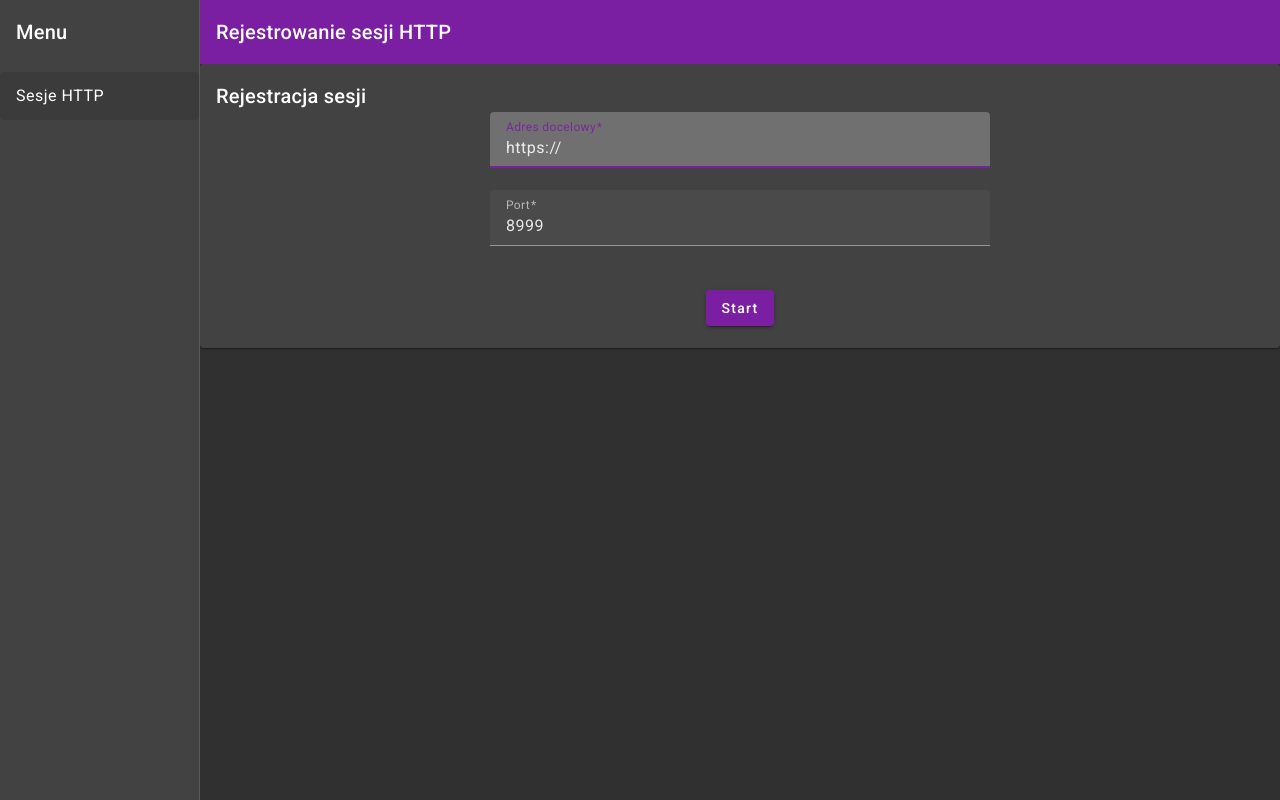
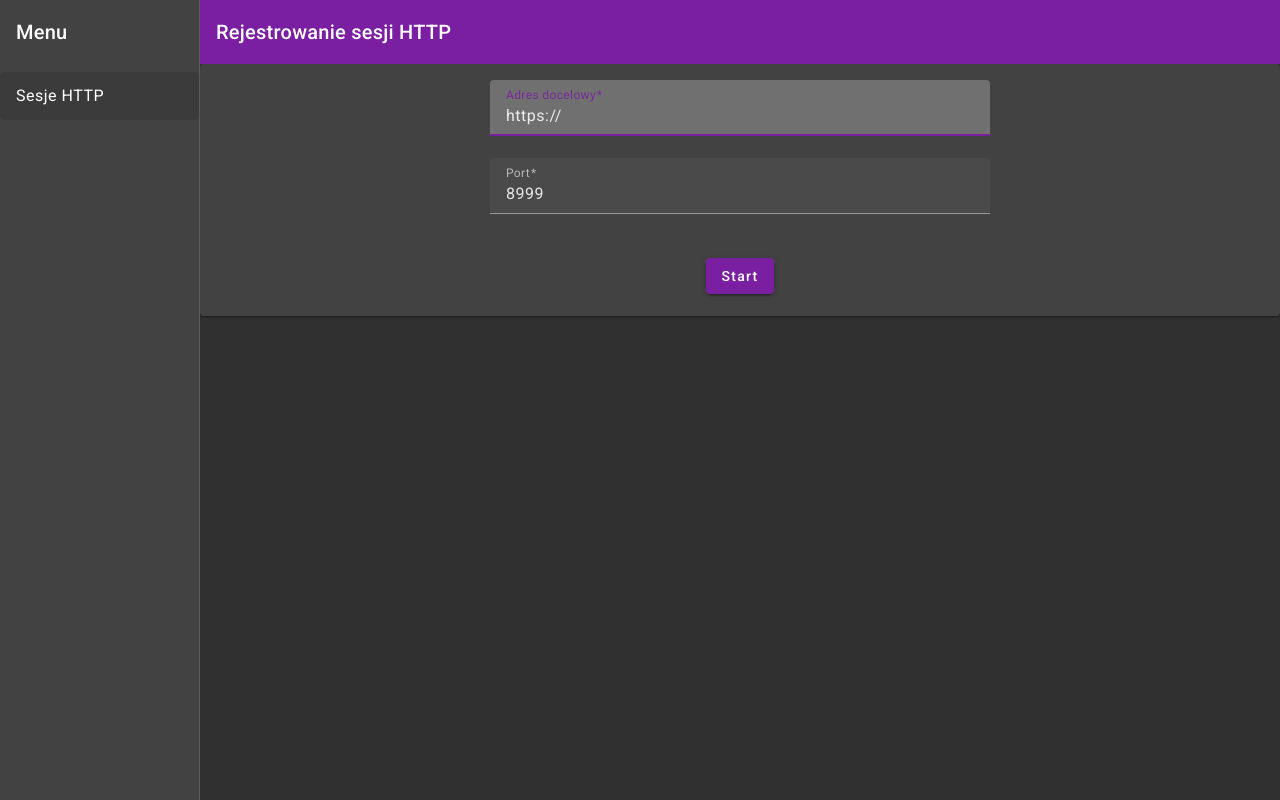
Before and after one commit to leliw/proxy-one-http, an Angular app in the folder frontend/: page /sessions/create in a window 1280 px wide. Built offline with nearby package versions, Linux system fonts and the light colour scheme; no server answers.

Commit message:
Usunięcie card header

```diff
--- a/frontend/src/app/features/sessions/session-start/session-start.component.html
+++ b/frontend/src/app/features/sessions/session-start/session-start.component.html
@@ -1,7 +1,4 @@
 <mat-card>
-    <mat-card-header>
-        <mat-card-title>Rejestracja sesji</mat-card-title>
-    </mat-card-header>
     <mat-card-content #container>
         @if (status()=="READY") {
             <app-session-start-form />
```
